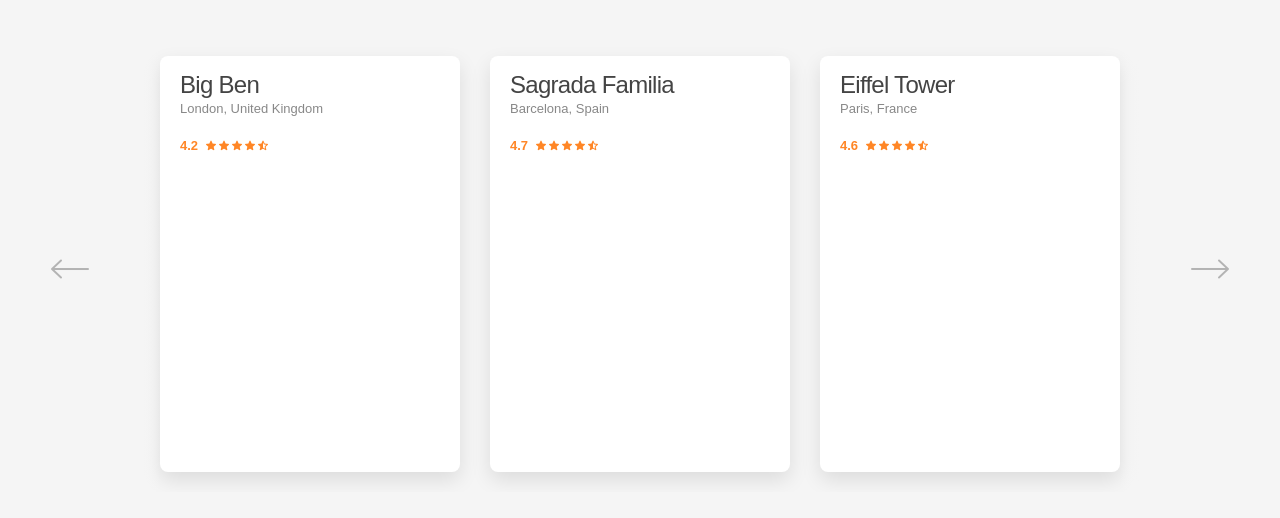
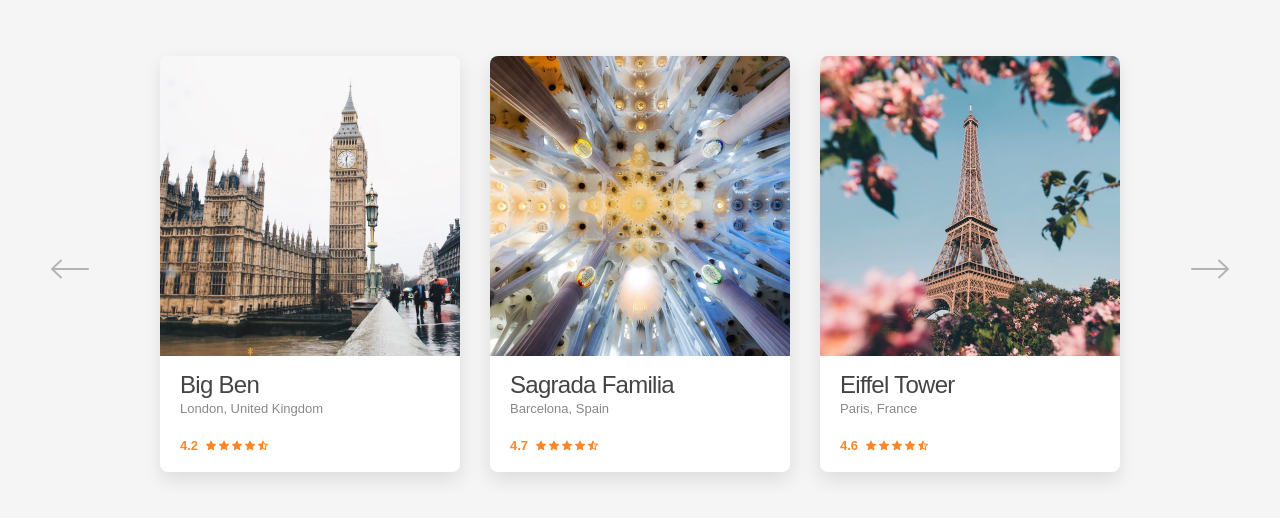
Before and after one commit to alemanza/alemanza, a plain HTML site: page index.html in a window 1280 px wide. Shown: the part 110-628 px from the top of the page. Drawn offline with nearby package versions, Linux system fonts and the light colour scheme; files whose address does not match are found by name.

Commit message:
fix URL de imagenes

```diff
--- a/index.html
+++ b/index.html
@@ -37,7 +37,7 @@
 
                 <div class="cssl-card" v-for="(card, i) in cards" :key="i">
                   <figure class="cssl-figure">
-                    <!-- <img class="cssl-img" :src="require(`../assets/images/${card.imgURL}.jpg`)" alt="Big Ben"> -->
+                    <img class="cssl-img" :src="`./assets/images/${card.imgURL}.jpg`" alt="Big Ben">
                   </figure>
                   <div class="cssl-content">
                     <div class="cssl-text-content">
```
